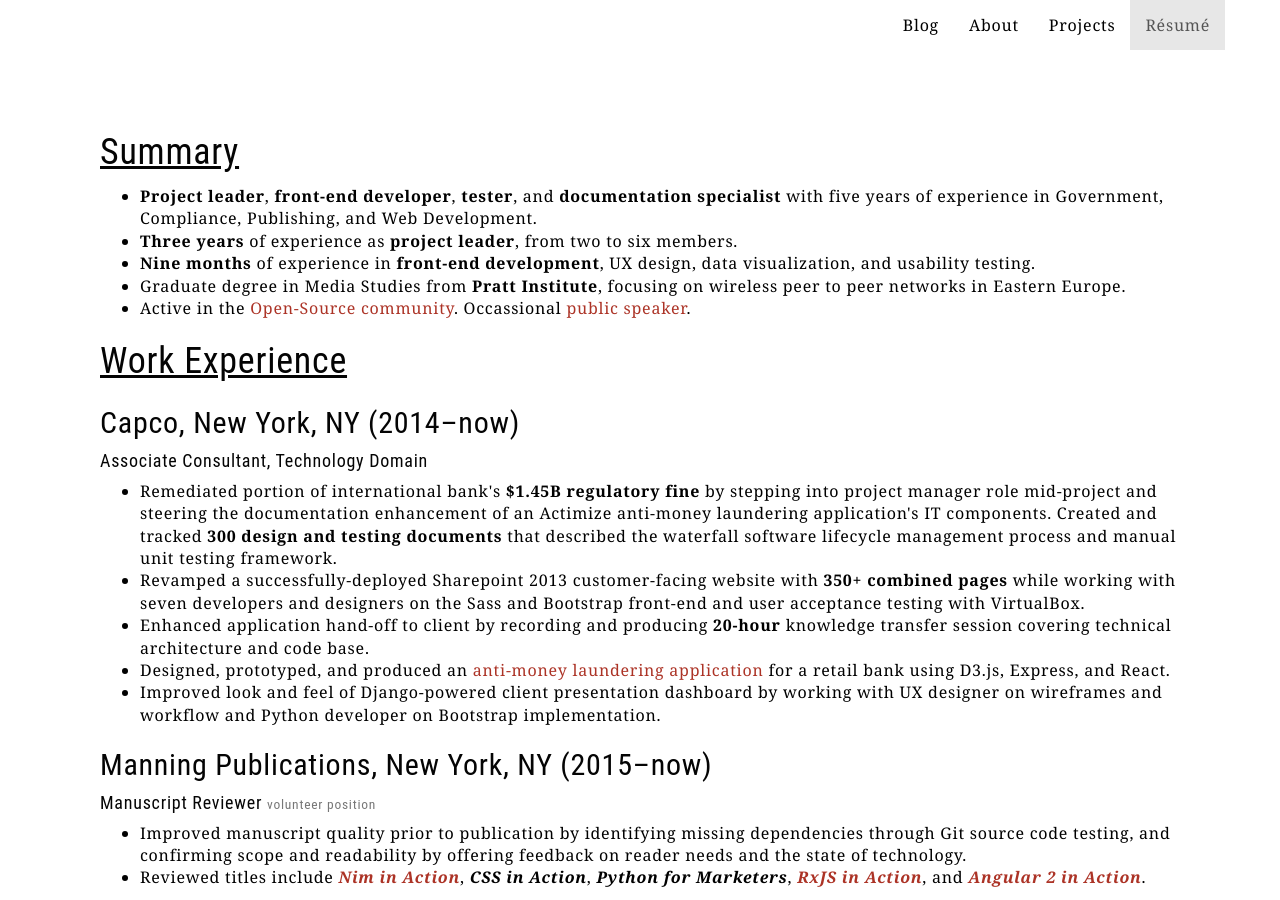
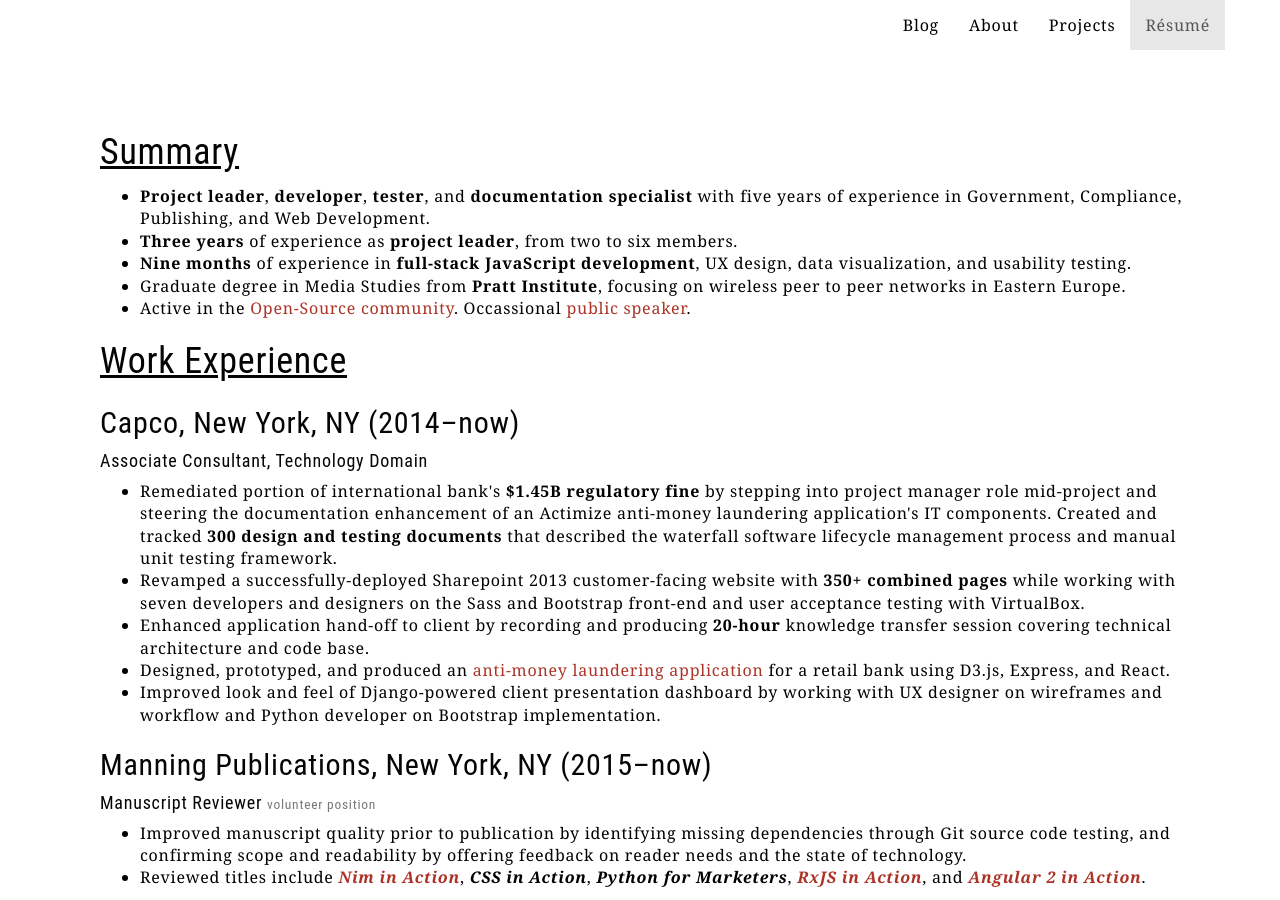
Before and after one commit to janaipakos/janaipakos.github.io, a Jekyll site: the page built from resume.md, in a window 1280 px wide and 900 px high. Built offline with Jekyll 4.4.1, drawn with Linux system fonts in a browser that asks for light colours; nearby versions of some CDN libraries.

Commit message:
Update resume

```diff
--- a/resume.md
+++ b/resume.md
@@ -9,9 +9,9 @@ active: resume
 <section class="summary">
     <h1>Summary</h1>
     <ul>
-    <li><strong>Project leader</strong>, <strong>front-end developer</strong>, <strong>tester</strong>, and <strong>documentation specialist</strong> with five years of experience in Government, Compliance, Publishing, and Web Development.</li>
+    <li><strong>Project leader</strong>, <strong>developer</strong>, <strong>tester</strong>, and <strong>documentation specialist</strong> with five years of experience in Government, Compliance, Publishing, and Web Development.</li>
     <li><strong>Three years</strong> of experience as <strong>project leader</strong>, from two to six members.</li>
-    <li><strong>Nine months</strong> of experience in <strong>front-end development</strong>, UX design, data visualization, and usability testing.</li>
+    <li><strong>Nine months</strong> of experience in <strong>full-stack JavaScript development</strong>, UX design, data visualization, and usability testing.</li>
     <li>Graduate degree in Media Studies from <strong>Pratt Institute</strong>, focusing on wireless peer to peer networks in Eastern Europe.</li>
     <li>Active in the <a class="link"  href='https://jamesanaipakos.com/projects'>Open-Source community</a>. Occassional <a class="link"  href='http://sched.co/2AhK'>public speaker</a>.</li>
     </ul>
```
